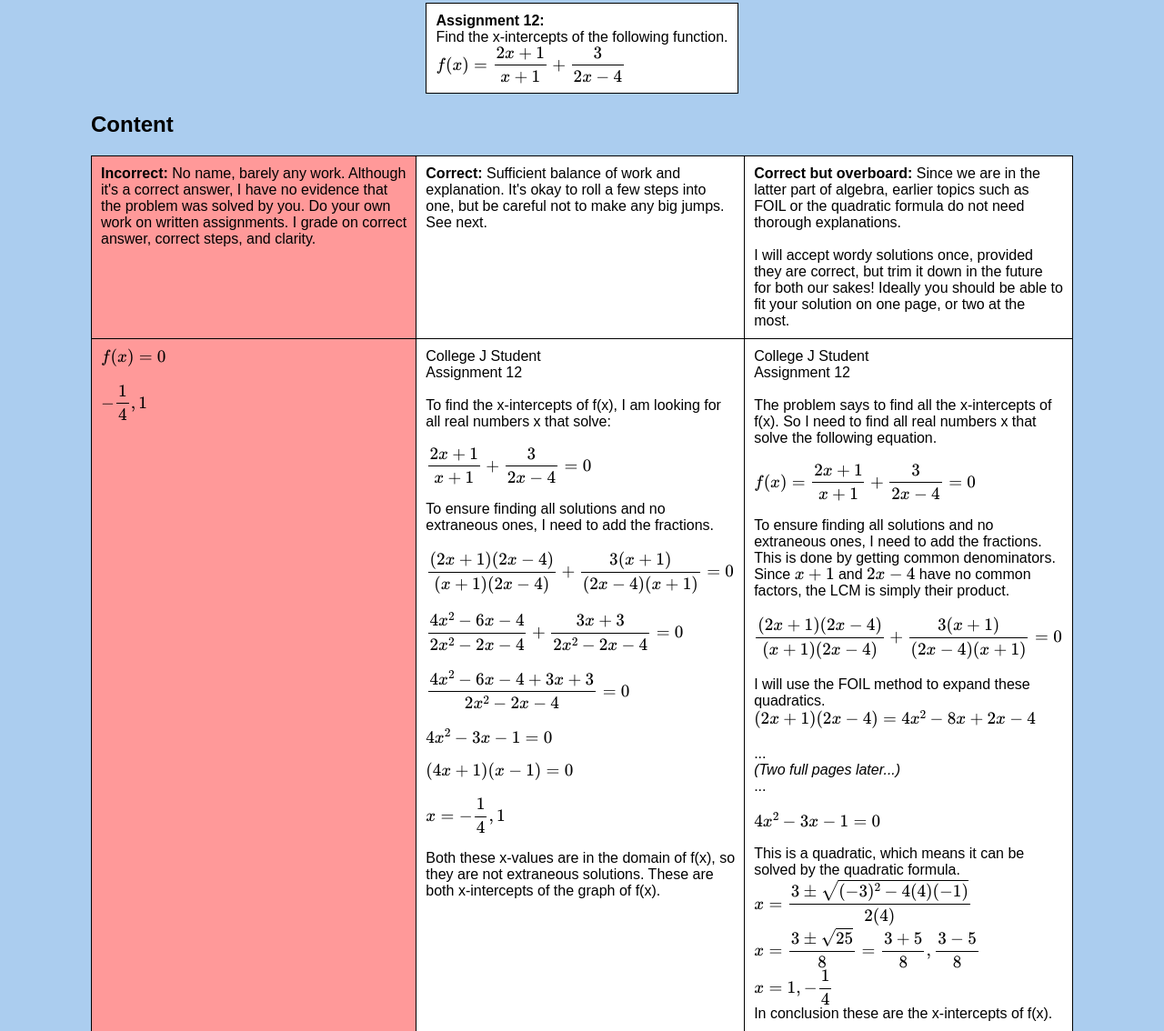
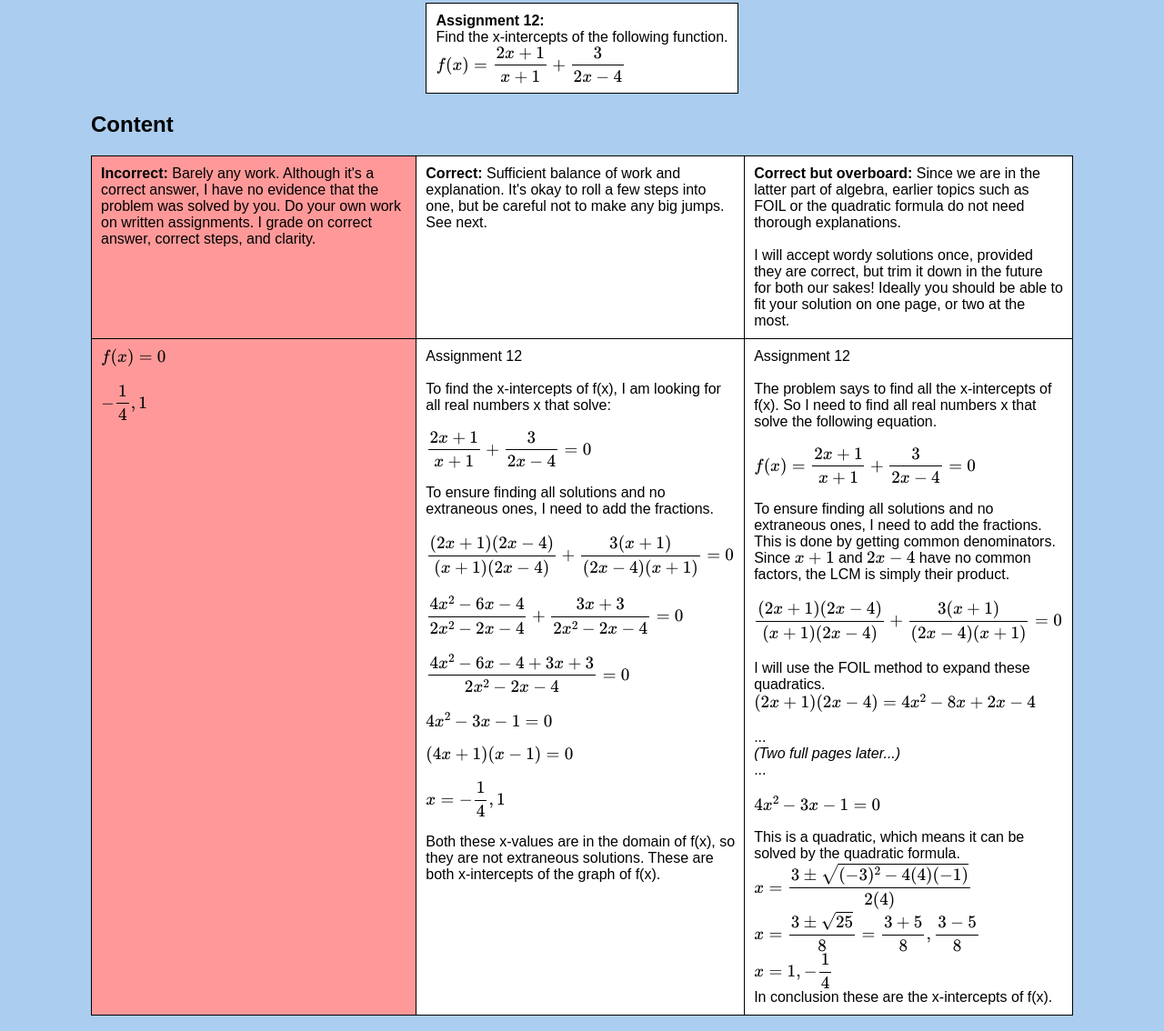
Before and after one commit to djt-online-ed/djt-online-ed.github.io, a plain HTML site: page written/index.html in a window 1280 px wide. Shown: the part 149-1283 px from the top of the page at 91% size. Drawn offline with nearby package versions, Linux system fonts and the light colour scheme; some packages are replaced by stand-ins of ours.

Commit message:
Update index.html

```diff
--- a/written/index.html
+++ b/written/index.html
@@ -26,7 +26,7 @@ Find the x-intercepts of the following function.<br>
 
 <table>
 	<tr>
-		<td width=33% style="background-color:FF9999;"> <b>Incorrect:</b> No name, barely any work. Although it's a correct answer, I have no evidence that the problem was solved by you. Do your own work on written assignments. I grade on correct answer, correct steps, and clarity.</td>
+		<td width=33% style="background-color:FF9999;"> <b>Incorrect:</b> Barely any work. Although it's a correct answer, I have no evidence that the problem was solved by you. Do your own work on written assignments. I grade on correct answer, correct steps, and clarity.</td>
 		<td width=33%> <b>Correct:</b> Sufficient balance of work and explanation. It's okay to roll a few steps into one, but be careful not to make any big jumps. See next.</td>
 		<td width=33%> <b>Correct but overboard:</b> Since we are in the latter part of algebra, earlier topics such as FOIL or the quadratic formula do not need thorough explanations. <br><br>
 			I will accept wordy solutions once, provided they are correct, but trim it down in the future for both our sakes! Ideally you should be able to fit your solution on one page, or two at the most.</td>
@@ -37,7 +37,6 @@ Find the x-intercepts of the following function.<br>
 			\( -\dfrac{1}{4}, 1 \)
 		</td>
 		<td>
-			College J Student<br>
 			Assignment 12<br>
 			<br>
 			To find the x-intercepts of f(x), I am looking for all real numbers x that solve:<br><br>
@@ -52,7 +51,6 @@ Find the x-intercepts of the following function.<br>
 			Both these x-values are in the domain of f(x), so they are not extraneous solutions. These are both x-intercepts of the graph of f(x).
 		</td>
 		<td>
-			College J Student<br>
 			Assignment 12<br>
 			<br>
 			The problem says to find all the x-intercepts of f(x). So I need to find all real numbers x that solve the following equation.<br><br>
```
